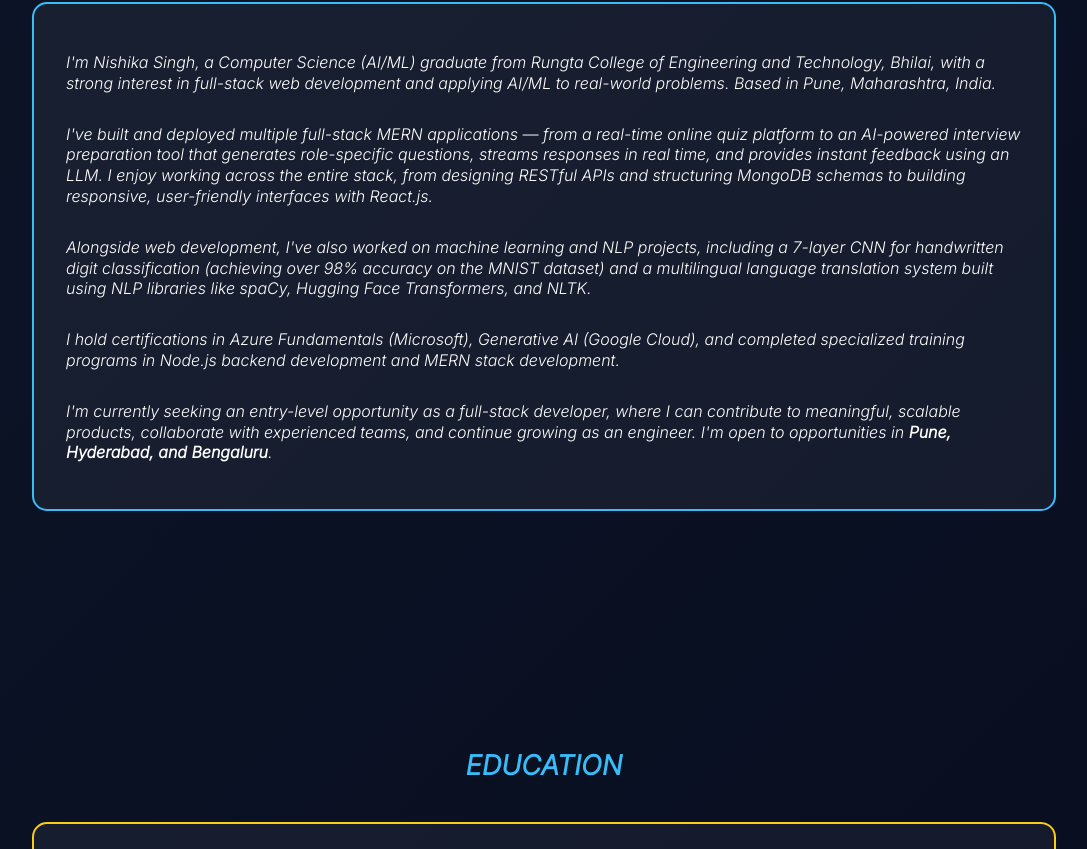
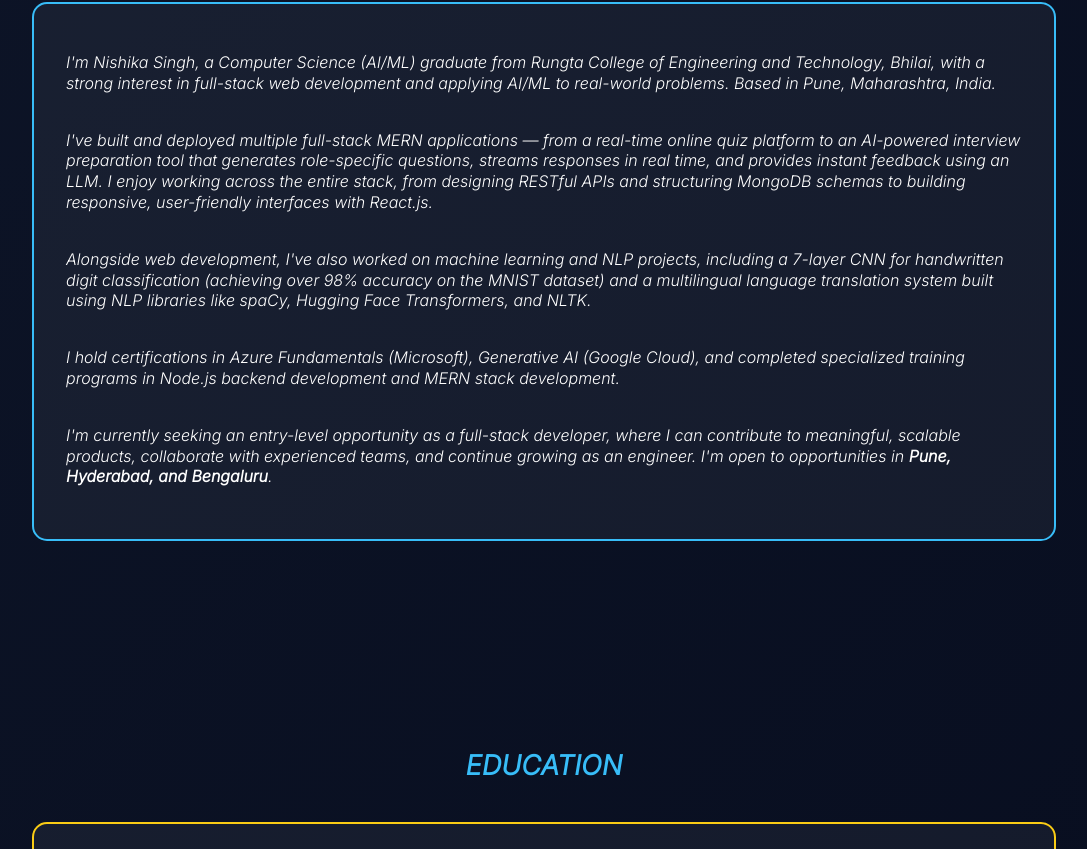
Before and after one commit to nishikasingh31/Portfolio, a React (Vite) app: page / in a window 1280 px wide. Shown: the part 1376-2225 px from the top of the page, without its empty margins (96-1183 px from the left). Built offline with nearby package versions, Linux system fonts and the light colour scheme.

Commit message:
Update App.css

```diff
--- a/src/App.css
+++ b/src/App.css
@@ -208,7 +208,7 @@ nav {
 
 /* about */
 .about .card p {
-  margin-bottom: 14px;
+  margin-bottom: 20px;
   line-height: 1.3;
 }
 
```
